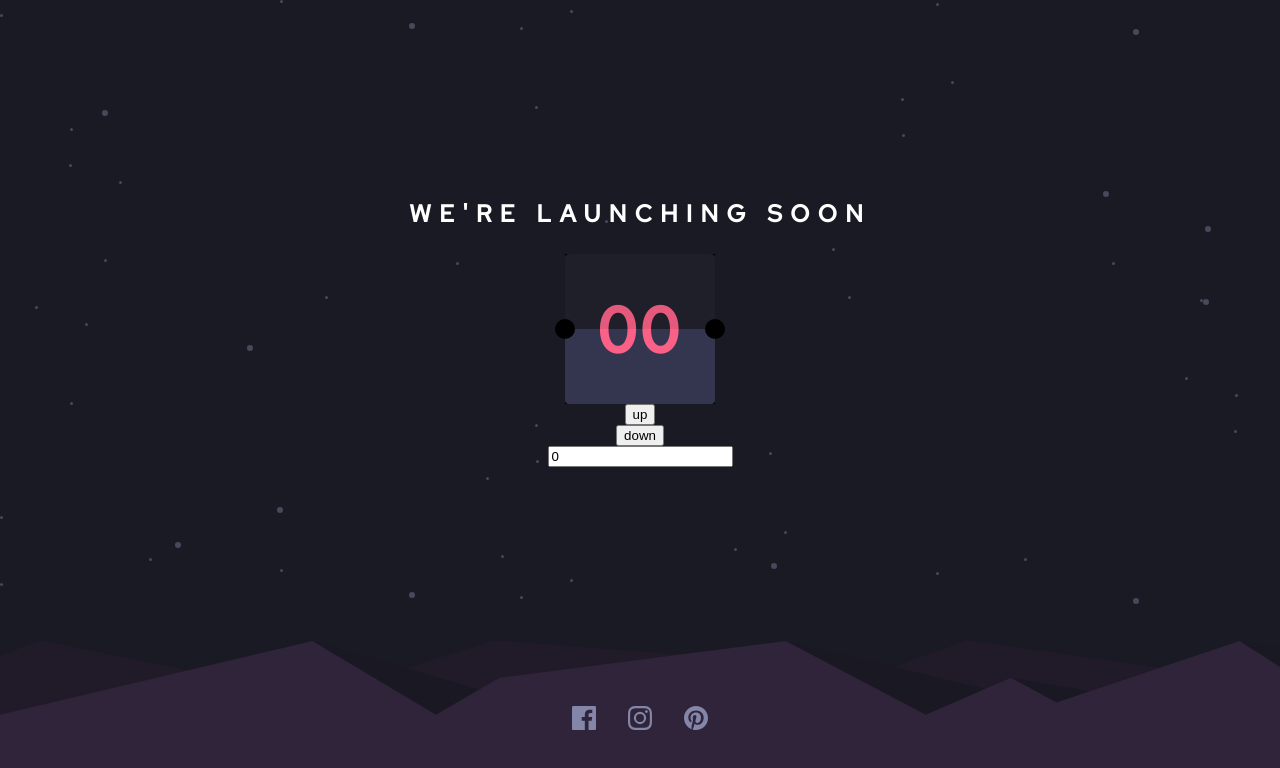
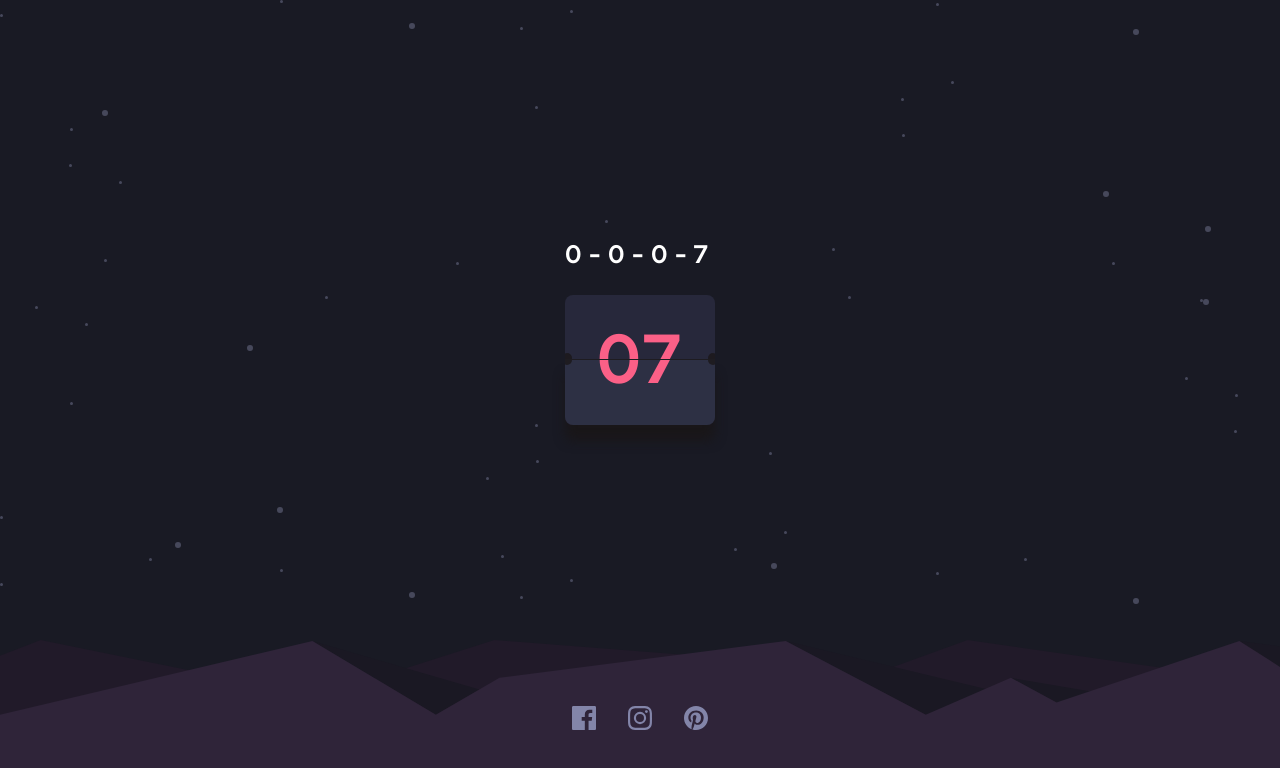
Before and after one commit to karthik-raja-g/launch-countdown, a React (Create React App) app: page / in a window 1280 px wide. Shown: the top 768 px of the page. Built offline with nearby package versions, Linux system fonts and the light colour scheme.

Commit message:
- Flipping card component designed - useDebounce custom hook used

```diff
--- a/package.json
+++ b/package.json
@@ -6,9 +6,12 @@
     "@testing-library/jest-dom": "^5.14.1",
     "@testing-library/react": "^11.2.7",
     "@testing-library/user-event": "^12.8.3",
+    "leva": "^0.9.13",
+    "node-sass": "^6.0.1",
     "react": "^17.0.2",
     "react-dom": "^17.0.2",
     "react-scripts": "4.0.3",
+    "react-spring": "^9.2.4",
     "web-vitals": "^1.1.2"
   },
   "scripts": {
--- a/src/App.css
+++ b/src/App.css
@@ -12,6 +12,14 @@ main {
   align-items: center;
   justify-content: center;
 }
+
+.countdown {
+  display: flex;
+  align-items: center;
+  justify-content: center;
+
+}
+
 footer {
   background-image: url('./assets/pattern-hills.svg');
   height: 20vh;
--- a/src/App.js
+++ b/src/App.js
@@ -1,3 +1,4 @@
+import React, { useState, useEffect } from "react";
 import "./App.css";
 import facebook from "./assets/facebook.svg";
 import instagram from "./assets/instagram.svg";
@@ -5,12 +6,47 @@ import pinterest from "./assets/pinterest.svg";
 import Card from "./card";
 
 function App() {
+  const [seconds, setSeconds] = useState(0)
+  const [minutes, setMinutes] = useState(0)
+  const [hours, setHours] = useState(0)
+  const [days, setDays] = useState(0)
+
+  useEffect(() => {
+    setTimeout(() => {
+      if(seconds === 60) {
+        setMinutes(minutes + 1)
+        setSeconds(1)
+        return;
+      }
+      setSeconds((value) => value + 1)
+    },1000)
+  },[seconds])
+
+  useEffect(() => {
+    if(minutes === 59) {
+      setHours(hours + 1)
+      setMinutes(0)
+    }
+  },[minutes])
+
+  useEffect(() => {
+    if(hours === 24) {
+      setDays(days + 1)
+      setHours(0)
+    }
+  },[hours])
 
   return (
     <div className="App">
       <main>
-        <h1 className="title">WE'RE LAUNCHING SOON</h1>
-        <Card/>
+        <h1 className="title">{days}-{hours}-{minutes}-{seconds}</h1>
+        <div className="countdown">
+          <Card value={seconds}/>
+          {/* <Card path="ease-in-out" val={hours}/>
+          <Card path="ease-in" val={minutes}/>
+          <Card path="linear" val={seconds}/> */}
+          {/* <Card path="ease"/> */}
+        </div>
       </main>
       <footer>
         <a
@@ -35,7 +71,7 @@ function App() {
           rel="noopener noreferrer"
           className="social-icon"
         >
-          <img alt="Pinterest" src={pinterest}/>
+          <img alt="Pinterest" src={pinterest} />
         </a>
       </footer>
     </div>
--- a/src/card/index.jsx
+++ b/src/card/index.jsx
@@ -1,26 +1,39 @@
-import React, { useState, useEffect } from "react";
-import styles from "./styles.module.css";
+import React, { useEffect, useState } from 'react';
+import styles from './styles.module.scss';
+import useDebounce from '../useDebounce';
 
-const Card = () => {
-  const [val, setVal] = useState(0);
+const Card = ({ value }) => {
+  // const value = 34
+  const [temp, setTemp] = useDebounce(value < 10 ? `0${value}` : value, 400)
+  const [flip, setFlip] = useState(false)
+  useEffect(() => {
+    if(value === 0) return;
+    setTemp(value < 10 ? `0${value}` : value);
+    setFlip(!flip)
+  },[value])
   return (
-    <>
-      <div className={styles.cardContainer}>
-        <div className={`${styles.card} ${styles.top}`}>
-          <p>{val < 10 ? `0${val}` : val}</p>
-        </div>
-        <div className={`${styles.wedge} ${styles.left}`}></div>
-        <div className={styles.flipper}></div>
-        <div className={`${styles.wedge} ${styles.right}`}></div>
-        <div className={`${styles.card} ${styles.bottom}`}>
-          <p>{val < 10 ? `0${val}` : val}</p>
-        </div>
+    <div className={styles.cardContainer}>
+      <div
+        className={`${styles.card} ${styles.top} ${
+          !flip ? styles.flipper : styles.hideFlip
+        }`}
+      >
+        <p>{!flip ? temp : value < 10 ? `0${value}` : value}</p>
       </div>
-      <button onClick={() => setVal((prev) => prev + 1)}>up</button>
-      <button onClick={() => setVal((prev) => prev - 1)}>down</button>
-      <input value={val} onChange={(e) => setVal(e.target.value)} />
-    </>
+      <span className={`${styles.cut} ${styles.right}`}/>
+      <span className={`${styles.cut} ${styles.left}`}/>
+      <div
+        className={`${styles.card}  ${
+          flip ? styles.flipper : styles.hideFlip
+        } ${styles.flipCard}`}
+      >
+        <p>{flip ? temp : value < 10 ? `0${value}` : value}</p>
+      </div>
+      <div className={`${styles.card} ${styles.bottom}`}>
+        <p>{temp}</p>
+      </div>
+    </div>
   );
 };
 
-export default Card;
+export default Card
--- a/src/card/styles.module.css
+++ /dev/null
@@ -1,60 +0,0 @@
-.cardContainer {
-  height: 150px;
-  width: 150px;
-  position: relative;
-  background-color: black;
-}
-
-.card {
-  display: flex;
-  align-items: center;
-  justify-content: center;
-  font-size: 4em;
-  position: absolute;
-  width: 100%;
-  height: 75px;
-  color: hsl(345, 95%, 68%);
-  font-weight: 700;
-  letter-spacing: 4px;
-  overflow: hidden;
-}
-.card.top {
-  top: 0;
-  border-radius: 4px 4px 0 0;
-  background-color: hsl(235, 16%, 14%);
-}
-
-.card.bottom {
-  bottom: 0;
-  border-radius: 0 0 4px 4px;
-  background-color: hsl(236, 21%, 26%)
-}
-
-.card.top p {
-  margin: 1.23em 0 0 0;
-  font-feature-settings: 'zero', 'tnum';
-  opacity: 0.9;
-}
-
-.card.bottom p {
-  margin: 0 0 1.1em 0;
-  font-feature-settings: 'zero', 'tnum';
-}
-
-.wedge {
-  position: absolute;
-  height: 20px;
-  width: 20px;
-  top: 65px;
-  background-color: black;
-  z-index: 1;
-  border-radius: 50%;
-}
-
-.wedge.left {
-  left: -10px;
-}
-
-.wedge.right {
-  right: -10px;
-}
--- /dev/null
+++ b/src/card/styles.module.scss
@@ -0,0 +1,110 @@
+%cut {
+  content: '';
+  display: block;
+  position: absolute;
+  height: 10px;
+  width: 10px;
+  border-radius: 50%;
+  background-color: rgba(26,22,22,0.75);
+}
+
+.cardContainer {
+  height: 130px;
+  width: 150px;
+  position: relative;
+  background-color: black;
+  margin: 0 20px;
+  perspective: 300px;
+  perspective-origin: calc(100% - 75px);
+  background-color: transparent;
+
+  .card {
+    display: flex;
+    align-items: center;
+    justify-content: center;
+    font-size: 4em;
+    position: absolute;
+    width: 100%;
+    height: 65px;
+    color: hsl(345, 95%, 68%);
+    font-weight: 700;
+    letter-spacing: 4px;
+    overflow: hidden;
+    transform: rotateX(0deg);
+
+    &.top {
+      top: 0;
+      z-index: 1;
+      background-color: rgb(39, 40, 59);
+      border-radius: 8px 8px 0 0;
+      p {
+        display: block;
+        margin: 1em 0 0 0;
+      }
+    }
+
+    &.bottom {
+      background-color: rgb(45, 48, 68);
+      bottom: 0;
+      z-index: 1;
+      box-shadow:  0px 16px 11px 0px rgba(26,22,22,0.75);
+      border-radius: 0 0 8px 8px;
+      border-top: 1px solid rgba(26,22,22,0.75);
+      p {
+        margin: 0 0 1em 0;
+      }
+    }
+
+    &.top::after {
+      @extend %cut;
+      right: -3px;
+      bottom: -3px;
+    }
+    &.top::before {
+      @extend %cut;
+      left: -3px;
+      bottom: -3px;
+    }
+
+    &.bottom::after {
+      @extend %cut;
+      right: -3px;
+      top: -5px;
+    }
+    &.bottom::before {
+      @extend %cut;
+      left: -3px;
+      top: -5px;
+    }
+  }
+
+  .flipper {
+    z-index: 1;
+    background-color: rgb(39, 40, 59);
+    transform: rotateX(-180deg);
+    transition: transform 0.8s linear;
+    transform-origin: bottom;
+    transform-style: preserve-3d;
+  }
+  .hideFlip {
+    z-index: 0;
+  }
+  .flipCard {
+    background-color: rgb(39, 40, 59);
+    border-radius: 8px 8px 0 0;
+    p {
+      display: block;
+      margin: 1em 0 0 0;
+    }
+  }
+  .flipCard::after {
+    @extend %cut;
+    right: -3px;
+    bottom: -3px;
+  }
+  .flipCard::before {
+    @extend %cut;
+    left: -3px;
+    bottom: -3px;
+  }
+}
--- /dev/null
+++ b/src/useDebounce.jsx
@@ -0,0 +1,20 @@
+import { useEffect, useState } from "react";
+/**
+ * A custom hook that returns a state variable and setter for that variable
+ * which updates the value after the specified delay
+ * @param {Any} initialValue - Initial value
+ * @param {Number} delay - The delay period after which the value has to be changed
+ *
+ * @author Karthik
+ */
+const useDebounce = (initialValue = "", delay) => {
+  const [actualValue, setActualValue] = useState(initialValue);
+  const [debounceValue, setDebounceValue] = useState(initialValue);
+  useEffect(() => {
+    const debounceId = setTimeout(() => setDebounceValue(actualValue), delay);
+    return () => clearTimeout(debounceId);
+  }, [actualValue, delay]);
+  return [debounceValue, setActualValue];
+};
+
+export default useDebounce;
```
Also changed, not shown: 1 other file (tests, documents, lock files or other folders).
